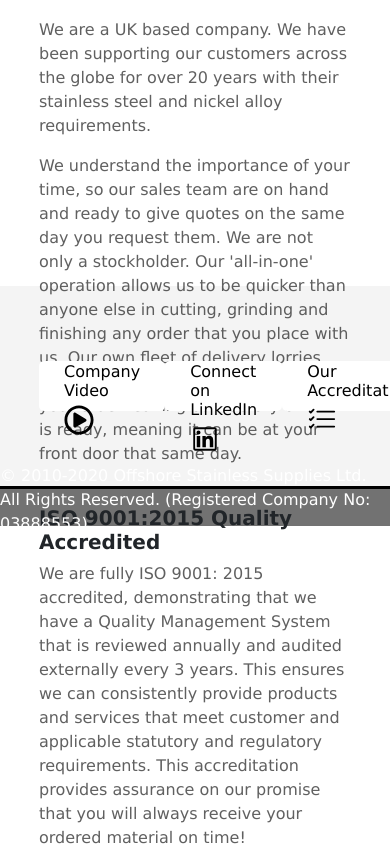
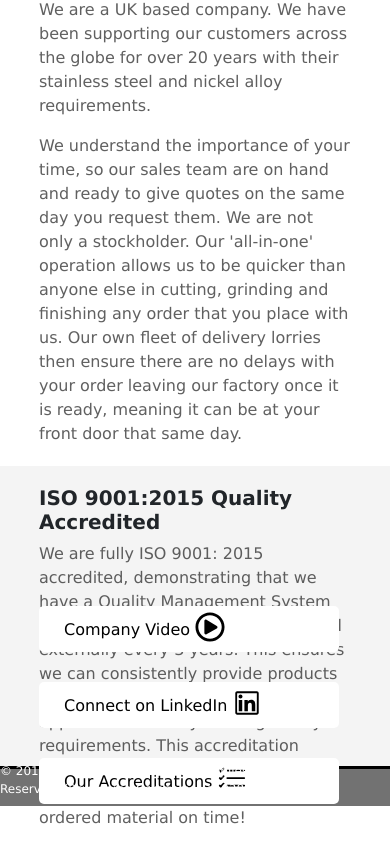
Before and after one commit to sam-joyce/oss, a React (Create React App) app: page / in a window 390 px wide. Shown: the part 3996-4846 px from the top of the page. Built offline with nearby package versions, Linux system fonts and the light colour scheme.

Commit message:
responsiveness added for all pages except contact and about - CMS component added

```diff
--- a/src/Components/Accreditations/Accreditations.module.scss
+++ b/src/Components/Accreditations/Accreditations.module.scss
@@ -49,3 +49,14 @@ h1 {
     }
   }
 }
+
+@media screen and (max-width: 780px) {
+  .accreditations {
+    height: 250px;
+    article {
+      p {
+        font-size: 14px;
+      }
+    }
+  }
+}
--- a/src/Components/Footer/Footer.module.scss
+++ b/src/Components/Footer/Footer.module.scss
@@ -17,3 +17,11 @@
     color: white;
   }
 }
+
+@media screen and (max-width: 900px) {
+  .footer {
+    p {
+      font-size: 12px;
+    }
+  }
+}
--- a/src/Components/HomePage/HomePage.module.scss
+++ b/src/Components/HomePage/HomePage.module.scss
@@ -72,3 +72,28 @@
     }
   }
 }
+
+@media screen and (max-width: 1100px) {
+  .welcome {
+    height: 600px;
+  }
+}
+
+@media screen and (max-width: 900px) {
+  .welcome {
+    height: 700px;
+  }
+
+  .hp_container {
+    height: 300px;
+
+    .hp_buttons {
+      flex-direction: column;
+
+      section {
+        width: 300px;
+        margin: 15px 0;
+      }
+    }
+  }
+}
--- a/src/Components/NavBar/NavBar.module.scss
+++ b/src/Components/NavBar/NavBar.module.scss
@@ -50,3 +50,17 @@ a {
     color: white !important;
   }
 }
+
+@media screen and (max-width: 900px) {
+  .nav_container {
+    height: 60px;
+
+    .section_one {
+      height: 60px;
+
+      img {
+        height: 45px;
+      }
+    }
+  }
+}
--- a/src/Components/ProcessingPage/ProcessingPage.module.scss
+++ b/src/Components/ProcessingPage/ProcessingPage.module.scss
@@ -65,3 +65,44 @@ header {
     padding: 20px 0;
   }
 }
+
+@media screen and (max-width: 900px) {
+  .processing_images {
+    height: 250px;
+  }
+
+  .video_wrapper {
+    .video {
+      p {
+        font-size: 14px;
+      }
+    }
+  }
+  .card_container {
+    .box {
+      grid-template-columns: 1fr 1fr;
+      grid-gap: 15px;
+    }
+  }
+}
+
+@media screen and (max-width: 780px) {
+  .processing_images {
+    height: 210px;
+  }
+
+  .video_wrapper {
+    .video {
+      p {
+        font-size: 12px;
+      }
+    }
+  }
+
+  .card_container {
+    .box {
+      grid-template-columns: 1fr;
+      grid-gap: 10px;
+    }
+  }
+}
--- a/src/Components/ProductPage/ProductPage.module.scss
+++ b/src/Components/ProductPage/ProductPage.module.scss
@@ -51,7 +51,7 @@
     }
 
     img {
-      height: 300px;
+      height: 280px;
       width: 40%;
       border-radius: 5px;
     }
--- a/src/Components/TechnicalPage/BarAccreditationList/BarAccreditationList.module.scss
+++ b/src/Components/TechnicalPage/BarAccreditationList/BarAccreditationList.module.scss
@@ -4,5 +4,5 @@
   margin-top: 5px;
   padding: 30px;
   text-align: center;
-  background-color: gray;
+  background-color: lightgrey;
 }
```
Also changed, not shown: 9 other files (tests, documents, lock files or other folders).
